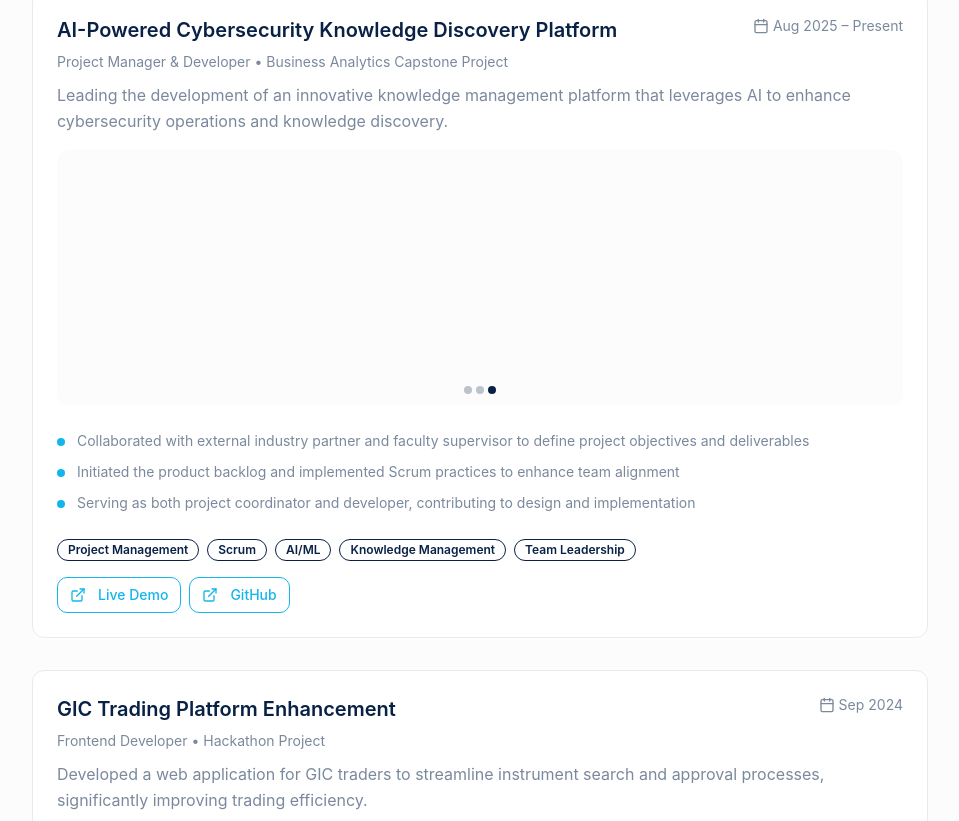
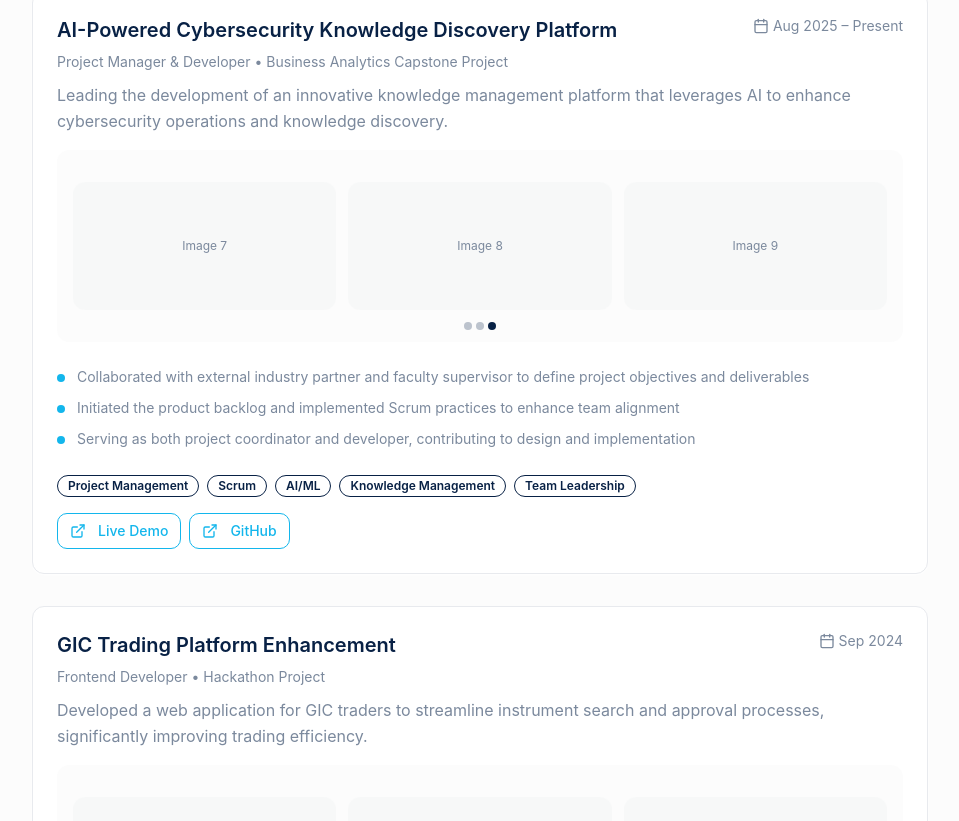
Before and after one commit to edmundnwl/edmund-codes-folio, a React (Vite) app: page / in a window 1280 px wide. Shown: the part 2799-3620 px from the top of the page, without its empty margins (160-1119 px from the left). Built offline with nearby package versions, Linux system fonts and the light colour scheme.

Commit message:
Refactor project image galleries

```diff
--- a/src/components/Projects.tsx
+++ b/src/components/Projects.tsx
@@ -5,7 +5,7 @@ import { Calendar, Users, ExternalLink, ChevronLeft, ChevronRight } from "lucide
 import { useState, useEffect } from "react";
 
 const Projects = () => {
-  const [currentImageIndex, setCurrentImageIndex] = useState<{[key: number]: number}>({});
+  const [currentSlide, setCurrentSlide] = useState<{[key: number]: number}>({});
 
   const projects = [
     {
@@ -20,11 +20,6 @@ const Projects = () => {
         "Serving as both project coordinator and developer, contributing to design and implementation"
       ],
       skills: ["Project Management", "Scrum", "AI/ML", "Knowledge Management", "Team Leadership"],
-      imageSlides: [
-        "Dashboard Overview",
-        "Analytics View",
-        "Security Reports"
-      ],
       links: [
         { label: "Live Demo", url: "https://example.com/demo" },
         { label: "GitHub", url: "https://github.com/edmund/project" }
@@ -43,31 +38,24 @@ const Projects = () => {
         "Designed and implemented a minimalistic, intuitive ReactJS frontend that reduced time-to-execution for trades"
       ],
       skills: ["ReactJS", "Frontend Development", "UI/UX Design", "Team Collaboration", "Agile Development"],
-      imageSlides: [
-        "Trading Dashboard",
-        "Market Analysis",
-        "User Interface"
-      ],
       links: [
         { label: "View Project", url: "https://gic-trading.example.com" }
       ]
     }
   ];
 
-  // Auto-scroll functionality
+  // Auto-scroll functionality for galleries
   useEffect(() => {
     const intervals: NodeJS.Timeout[] = [];
 
-    projects.forEach((project, projectIndex) => {
-      if (project.imageSlides && project.imageSlides.length > 0) {
+    projects.forEach((_, projectIndex) => {
       const interval = setInterval(() => {
-          setCurrentImageIndex(prev => ({
+        setCurrentSlide(prev => ({
           ...prev,
           [projectIndex]: ((prev[projectIndex] || 0) + 1) % 3
         }));
-        }, 3000); // Change slide every 3 seconds
+      }, 3000);
       intervals.push(interval);
-      }
     });
 
     return () => {
@@ -119,24 +107,25 @@ const Projects = () => {
                 </CardHeader>
 
                 <CardContent>
-                  {project.imageSlides && (
                   <div className="mb-6">
-                      <div className="relative bg-muted/30 rounded-lg h-64 overflow-hidden">
+                    <div className="relative bg-muted/30 rounded-lg h-48 overflow-hidden">
                       <div
-                          className="flex h-full transition-transform duration-700 ease-in-out"
-                          style={{
-                            transform: `translateX(-${(currentImageIndex[index] || 0) * 100}%)`,
-                            width: "300%"
-                          }}
+                        className="flex w-[300%] h-full transition-transform duration-700 ease-in-out"
+                        style={{ transform: `translateX(-${((currentSlide[index] || 0) * 100) / 3}%)` }}
                       >
                         {[0, 1, 2].map((slideIdx) => (
                           <div
                             key={slideIdx}
-                              className="flex items-center justify-center h-full p-4 w-1/3"
+                            className="w-1/3 h-full flex items-center justify-center gap-3 p-4"
                           >
-                              <div className="flex items-center justify-center rounded-lg bg-muted/50 text-muted-foreground text-sm w-48 h-32">
-                                {project.imageSlides[slideIdx] || `Slide ${slideIdx + 1}`}
+                            {[1, 2, 3].map((imgIdx) => (
+                              <div
+                                key={imgIdx}
+                                className="flex-1 h-32 bg-muted/50 rounded-lg flex items-center justify-center text-muted-foreground text-xs"
+                              >
+                                Image {slideIdx * 3 + imgIdx}
                               </div>
+                            ))}
                           </div>
                         ))}
                       </div>
@@ -146,7 +135,7 @@ const Projects = () => {
                           <div
                             key={slideIdx}
                             className={`w-2 h-2 rounded-full transition-smooth ${
-                                slideIdx === (currentImageIndex[index] || 0)
+                              slideIdx === (currentSlide[index] || 0)
                                 ? "bg-primary"
                                 : "bg-muted-foreground/50"
                             }`}
@@ -155,7 +144,6 @@ const Projects = () => {
                       </div>
                     </div>
                   </div>
-                  )}
 
                   <ul className="space-y-2 mb-6">
                     {project.achievements.map((achievement, achievementIndex) => (
```
Lines whose indentation alone changed are shown as unchanged.
